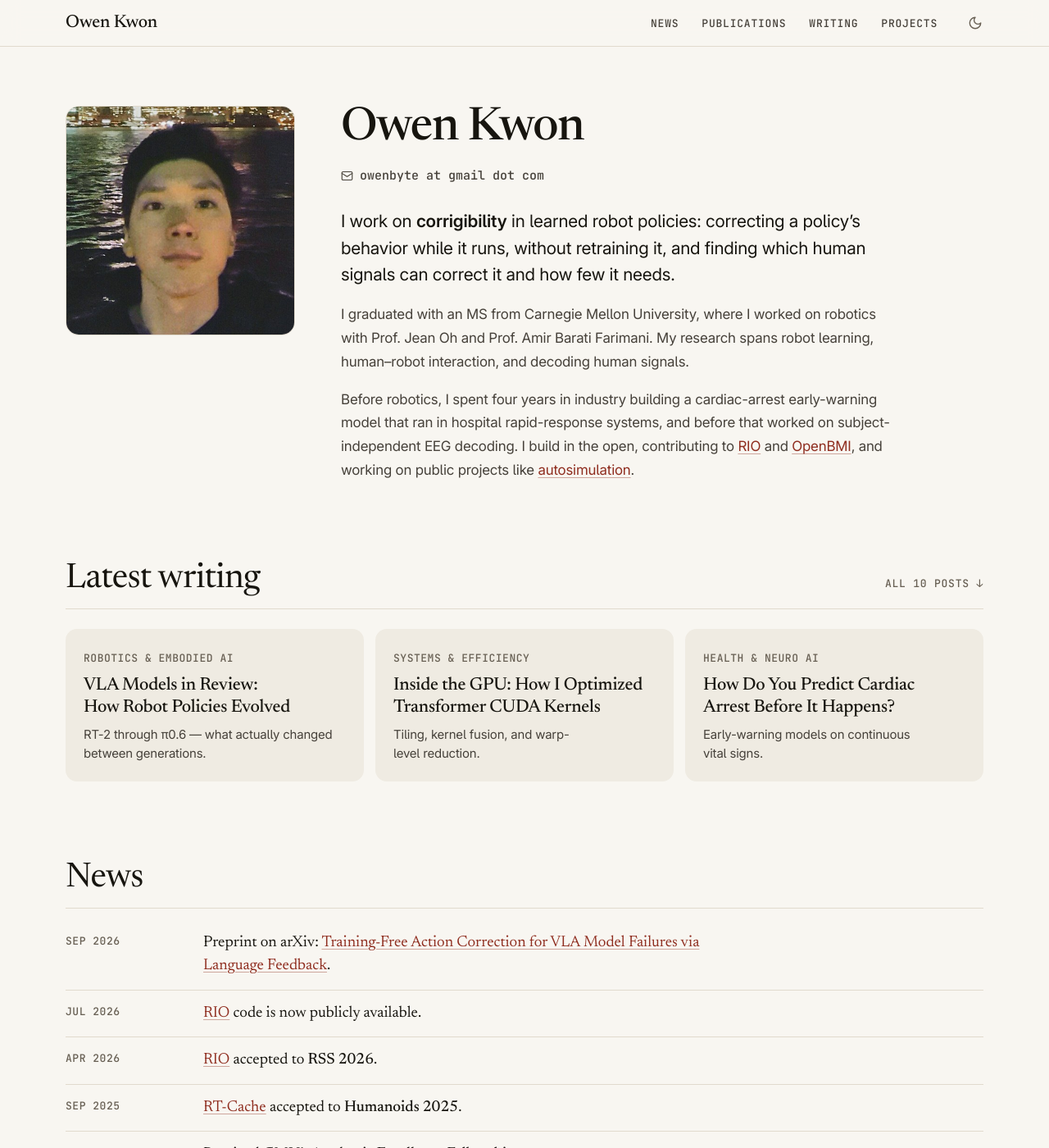
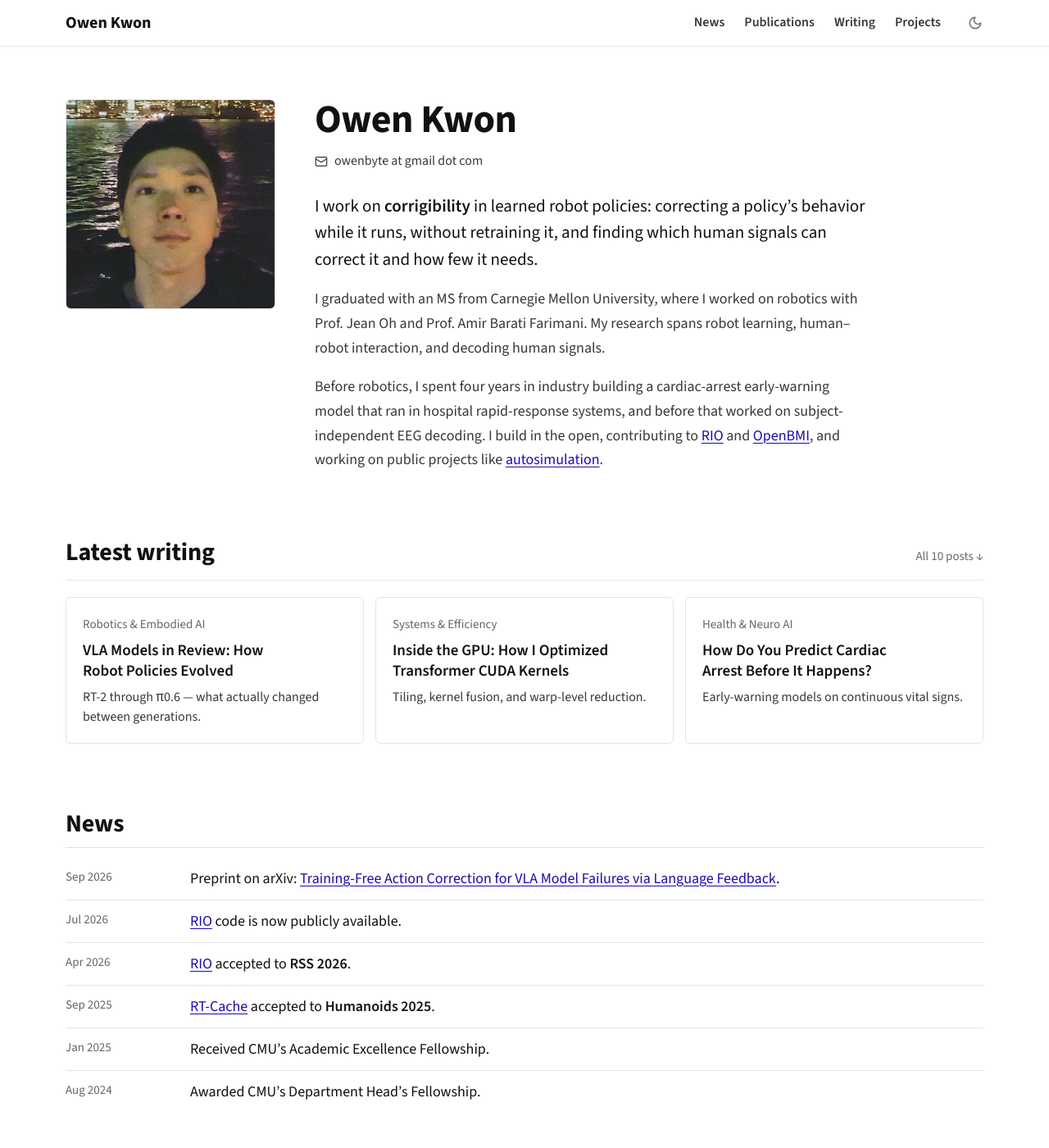
Before and after one commit to owenkgit/owenkgit.github.io, a Jekyll site: the page built from index.md, in a window 1280 px wide and 1400 px high. Shown: the whole window at 82% size. Built offline with Jekyll 4.4.1, drawn with Linux system fonts in a browser that asks for light colours.

Commit message:
Switch to the Classic look and add project thumbnails
- White page, Source Sans 3 throughout, classic blue underlined links,
  normal-case gray labels (replaces Inter, Newsreader and JetBrains Mono)
- Give every project a consistent 4:3 thumbnail beside its title
- Restyle the link-preview image to match

```diff
--- a/_includes/head.html
+++ b/_includes/head.html
@@ -10,10 +10,9 @@
 </script>
 <title>{% if page.title %}{{ page.title }} · {% endif %}{{ site.title }}</title>
 {% seo title=false %}
-<meta name="theme-color" content="#f8f6f1" media="(prefers-color-scheme: light)">
-<meta name="theme-color" content="#0b0c0e" media="(prefers-color-scheme: dark)">
-<link rel="preload" href="{{ '/static/fonts/inter-roman.woff2' | relative_url }}" as="font" type="font/woff2" crossorigin>
-<link rel="preload" href="{{ '/static/fonts/newsreader.woff2' | relative_url }}" as="font" type="font/woff2" crossorigin>
+<meta name="theme-color" content="#ffffff" media="(prefers-color-scheme: light)">
+<meta name="theme-color" content="#141414" media="(prefers-color-scheme: dark)">
+<link rel="preload" href="{{ '/static/fonts/source-sans.woff2' | relative_url }}" as="font" type="font/woff2" crossorigin>
 <link rel="stylesheet" href="{{ '/static/css/site.css' | relative_url }}?v={{ site.time | date: '%s' }}">
 <link rel="icon" href="{{ '/favicon.ico' | relative_url }}" sizes="16x16 32x32 48x48">
 <link rel="apple-touch-icon" href="{{ '/static/icons/apple-touch-icon.png' | relative_url }}">
--- a/_includes/projects.html
+++ b/_includes/projects.html
@@ -7,8 +7,13 @@
     {%- for pr in site.data.projects %}
     {%- assign href = pr.links.first.url %}
     <article class="project" id="{{ pr.id }}">
-      <h3>{% if href %}<a href="{{ href }}" target="_blank" rel="noopener">{{ pr.title }}</a>{% else %}{{ pr.title }}{% endif %}</h3>
-      <p class="label">{{ pr.year }}&nbsp;· {{ pr.context }}</p>
+      <div class="project-head">
+        <img class="project-thumb" src="{{ pr.image | relative_url }}" alt="" width="480" height="360" loading="lazy" decoding="async">
+        <div>
+          <h3>{% if href %}<a href="{{ href }}" target="_blank" rel="noopener">{{ pr.title }}</a>{% else %}{{ pr.title }}{% endif %}</h3>
+          <p class="label">{{ pr.year }}&nbsp;· {{ pr.context }}</p>
+        </div>
+      </div>
       <p class="project-summary">{{ pr.summary }}</p>
       {% include links.html links=pr.links %}
     </article>
--- a/static/css/site.css
+++ b/static/css/site.css
@@ -1,52 +1,43 @@
 /* =============================================================================
    Tokens -> base -> layout -> components.
-   Type system: headlines in serif (Newsreader), text in sans (Inter),
-   labels, dates and links in mono (JetBrains Mono).
-   Light = warm paper with an oxblood accent; dark = near-black with amber.
+   Classic look: white page, one humanist sans (Source Sans 3), blue links.
+   Light/dark themes swap the color tokens via [data-theme] on <html>.
    ========================================================================== */
 
-/* Inter 4.1 subset: weight 400–700 + optical size; italic only for venue lines. */
-@font-face { font-family: "Inter"; font-style: normal; font-weight: 400 700; font-display: swap; src: url("../fonts/inter-roman.woff2") format("woff2"); }
-@font-face { font-family: "Inter"; font-style: italic; font-weight: 400 500; font-display: swap; src: url("../fonts/inter-italic.woff2") format("woff2"); }
-/* Newsreader subset: weight 400–500 + optical size (6–72). */
-@font-face { font-family: "Newsreader"; font-style: normal; font-weight: 400 500; font-display: swap; src: url("../fonts/newsreader.woff2") format("woff2"); }
-/* JetBrains Mono subset: Basic Latin for labels. */
-@font-face { font-family: "JetBrains Mono"; font-style: normal; font-weight: 400 800; font-display: swap; src: url("../fonts/mono.woff2") format("woff2"); }
-/* Arial scaled to Inter's metrics so the font swap doesn't shift the layout. */
-@font-face { font-family: "Inter Fallback"; src: local("Arial"); size-adjust: 107%; ascent-override: 90%; descent-override: 22%; line-gap-override: 0%; }
+/* Source Sans 3 subset (Latin): weight 400–700; italic 400–600 for venue lines. */
+@font-face { font-family: "Source Sans 3"; font-style: normal; font-weight: 400 700; font-display: swap; src: url("../fonts/source-sans.woff2") format("woff2"); }
+@font-face { font-family: "Source Sans 3"; font-style: italic; font-weight: 400 600; font-display: swap; src: url("../fonts/source-sans-italic.woff2") format("woff2"); }
 
 :root {
   color-scheme: light;
-  --bg: #f8f6f1;
-  --surface: #efebe2;
-  --line: #e1dacd;
-  --text: #17150f;
-  --text-2: #46413a;
-  --text-3: #675f53;
-  --accent: #8f2d1f;
-  --accent-hover: #64190f;
+  --bg: #ffffff;
+  --surface: #f5f5f5;
+  --line: #e3e3e3;
+  --text: #111111;
+  --text-2: #383838;
+  --text-3: #666666;
+  --accent: #1a0dab;
+  --accent-hover: #0b0080;
   --img-filter: none;
 
-  --serif: "Newsreader", Georgia, "Times New Roman", serif;
-  --sans: "Inter", "Inter Fallback", ui-sans-serif, system-ui, -apple-system, "Segoe UI", Roboto, sans-serif;
-  --mono: "JetBrains Mono", ui-monospace, SFMono-Regular, Menlo, monospace;
+  --sans: "Source Sans 3", -apple-system, BlinkMacSystemFont, "Segoe UI", Helvetica, Arial, sans-serif;
   --page: 70rem;
   --measure: 42rem;
   --gutter: 1.25rem;
-  --radius: 0.75rem;
+  --radius: 6px;
   --header-h: 3.5rem;
 }
 
 :root[data-theme="dark"] {
   color-scheme: dark;
-  --bg: #0b0c0e;
-  --surface: #15171b;
-  --line: #262a31;
-  --text: #eceef2;
-  --text-2: #b3b8c1;
-  --text-3: #8b919c;
-  --accent: #f2c14e;
-  --accent-hover: #ffd986;
+  --bg: #141414;
+  --surface: #1d1d1d;
+  --line: #2e2e2e;
+  --text: #f3f3f3;
+  --text-2: #cfcfcf;
+  --text-3: #9d9d9d;
+  --accent: #8ab4f8;
+  --accent-hover: #b6d0fb;
   --img-filter: brightness(0.9);
 }
 
@@ -70,54 +61,45 @@ body {
   background: var(--bg);
   color: var(--text-2);
   font-family: var(--sans);
-  font-size: 1rem;
-  font-feature-settings: "cv05"; /* Inter's l with a tail, so l and I differ */
-  line-height: 1.65;
-  letter-spacing: -0.011em;
+  font-size: 1.0625rem;
+  line-height: 1.6;
   -webkit-font-smoothing: antialiased;
   -moz-osx-font-smoothing: grayscale;
 }
 
 @media (min-width: 48rem) {
-  body { font-size: 1.0625rem; }
+  body { font-size: 1.125rem; }
 }
 
 h1, h2, h3, h4, p, ol, ul { margin: 0; }
-h1, h2, h3, h4 { color: var(--text); font-weight: 500; text-wrap: balance; }
+h1, h2, h3, h4 { color: var(--text); text-wrap: balance; }
 p { text-wrap: pretty; }
 ol, ul { padding: 0; list-style: none; }
 img, video { display: block; max-width: 100%; }
 
 a { color: var(--accent); text-decoration: none; transition: color 0.15s, background-color 0.15s, border-color 0.15s; }
-a:hover { color: var(--accent-hover); }
+a:hover { color: var(--accent-hover); text-decoration: underline; text-underline-offset: 0.15em; }
 
-/* Links inside running text are underlined, not just colored. */
+/* Links in running text and link rows are always underlined. */
 .prose a,
-.news a {
+.news a,
+.textlinks a {
   text-decoration: underline;
   text-decoration-thickness: 1px;
-  text-underline-offset: 0.18em;
-  text-decoration-color: color-mix(in srgb, currentColor 40%, transparent);
+  text-underline-offset: 0.15em;
 }
-.prose a:hover,
-.news a:hover { text-decoration-color: currentColor; }
 
 :focus-visible { outline: 2px solid var(--accent); outline-offset: 2px; border-radius: 4px; }
-::selection { background: color-mix(in srgb, var(--accent) 22%, transparent); }
+::selection { background: color-mix(in srgb, var(--accent) 20%, transparent); }
 
 .icon { width: 1em; height: 1em; flex: none; }
 
-/* Small mono labels: dates, topics, venues, link labels. */
-.label {
-  color: var(--text-3);
-  font: 500 0.8125rem/1.5 var(--mono);
-  letter-spacing: 0.04em;
-  text-transform: uppercase;
-}
+/* Secondary text: dates, topics, project context. */
+.label { color: var(--text-3); font-size: 0.9375rem; line-height: 1.5; }
 
 .skip-link {
   position: absolute; top: -4rem; left: 1rem; z-index: 100;
-  padding: 0.5rem 0.875rem; border-radius: 8px;
+  padding: 0.5rem 0.875rem; border-radius: var(--radius);
   background: var(--text); color: var(--bg);
 }
 .skip-link:focus { top: 0.75rem; }
@@ -144,21 +126,21 @@ main.wrap { padding-bottom: 2rem; }
   position: sticky;
   top: 0;
   z-index: 50;
-  background: color-mix(in srgb, var(--bg) 86%, transparent);
+  background: color-mix(in srgb, var(--bg) 90%, transparent);
   -webkit-backdrop-filter: saturate(1.6) blur(12px);
   backdrop-filter: saturate(1.6) blur(12px);
   border-bottom: 1px solid var(--line);
 }
 
-.header-inner { display: flex; align-items: center; gap: 1.75rem; height: var(--header-h); }
+.header-inner { display: flex; align-items: center; gap: 1.5rem; height: var(--header-h); }
 
-.brand { margin-right: auto; color: var(--text); font: 500 1.375rem/1 var(--serif); letter-spacing: -0.01em; }
-.brand:hover { color: var(--text); }
+.brand { margin-right: auto; color: var(--text); font-size: 1.25rem; font-weight: 700; }
+.brand:hover { color: var(--text); text-decoration: none; }
 
-.nav { display: none; gap: 1.75rem; }
-.nav a { padding-block: 0.5rem; color: var(--text-2); font: 500 0.8125rem/1 var(--mono); letter-spacing: 0.06em; text-transform: uppercase; }
+.nav { display: none; gap: 1.5rem; }
+.nav a { padding-block: 0.5rem; color: var(--text-2); font-size: 1rem; font-weight: 600; }
 .nav a:hover,
-.nav a[aria-current] { color: var(--accent); }
+.nav a[aria-current] { color: var(--accent); text-decoration: none; }
 
 @media (min-width: 48rem) {
   .nav { display: flex; }
@@ -167,7 +149,7 @@ main.wrap { padding-bottom: 2rem; }
 .icon-btn {
   display: inline-grid; place-items: center;
   width: 2.25rem; height: 2.25rem; margin-right: -0.5rem; padding: 0;
-  border: 0; border-radius: 8px; background: none;
+  border: 0; border-radius: var(--radius); background: none;
   color: var(--text-3); font-size: 1.125rem; cursor: pointer;
 }
 .icon-btn:hover { color: var(--text); background: var(--surface); }
@@ -176,58 +158,51 @@ main.wrap { padding-bottom: 2rem; }
 :root[data-theme="dark"] .i-moon { display: none; }
 :root[data-theme="dark"] .i-sun { display: block; }
 
-/* Intro: photo beside name, bio and contact --------------------------------*/
+/* Intro: photo beside name, email and bio ----------------------------------*/
 
-.intro {
-  display: grid;
-  gap: 1.75rem;
-  padding-top: 2.5rem;
-}
+.intro { display: grid; gap: 1.5rem; padding-top: 2.5rem; }
 
 .portrait {
   width: 8.5rem;
   height: 8.5rem;
   border: 1px solid var(--line);
-  border-radius: 16px;
+  border-radius: var(--radius);
   object-fit: cover;
 }
 
-.intro-name {
-  font: 500 clamp(2.5rem, 1.8rem + 2.6vw, 3.5rem)/1.02 var(--serif);
-  letter-spacing: -0.02em;
-}
+.intro-name { font-size: clamp(2.25rem, 1.8rem + 1.8vw, 3rem); font-weight: 700; line-height: 1.05; letter-spacing: -0.01em; }
 
-.intro-email { margin-top: 0.75rem; font: 500 0.9375rem/1.5 var(--mono); letter-spacing: 0; }
+.intro-email { margin-top: 0.5rem; font-size: 1rem; }
 .intro-email a { display: inline-flex; align-items: center; gap: 0.5rem; padding-block: 0.3rem; color: var(--text-2); }
 .intro-email a:hover { color: var(--accent); }
 
-.prose { max-width: var(--measure); margin-top: 1.5rem; line-height: 1.7; }
+.prose { max-width: var(--measure); margin-top: 1.25rem; line-height: 1.65; }
 .prose p + p { margin-top: 1em; }
 .prose strong { color: var(--text); font-weight: 600; }
 .lead { color: var(--text); font-size: 1.1875rem; line-height: 1.55; }
+
+@media (min-width: 48rem) {
+  .intro { grid-template-columns: 16rem minmax(0, 1fr); gap: 3rem; align-items: start; padding-top: 4rem; }
+  .portrait { width: 16rem; height: 16rem; }
+  .lead { font-size: 1.3125rem; }
+}
 
 .intro-cta { display: flex; flex-wrap: wrap; gap: 0.625rem; margin-top: 1.75rem; }
 
 .btn {
   display: inline-flex; align-items: center; gap: 0.5rem;
-  min-height: 2.5rem; padding: 0.5rem 1.05rem;
-  border: 1px solid var(--line); border-radius: 999px;
-  color: var(--text); font: 500 0.9375rem/1 var(--sans);
+  min-height: 2.5rem; padding: 0.5rem 1rem;
+  border: 1px solid var(--line); border-radius: var(--radius);
+  color: var(--text); font-weight: 600;
 }
-.btn:hover { border-color: var(--text-3); color: var(--text); }
-
-@media (min-width: 48rem) {
-  .intro { grid-template-columns: 17.5rem minmax(0, 1fr); gap: 3.5rem; align-items: start; padding-top: 4.5rem; }
-  .portrait { width: 17.5rem; height: 17.5rem; }
-  .lead { font-size: 1.3125rem; }
-}
+.btn:hover { border-color: var(--text-3); color: var(--text); text-decoration: none; }
 
 /* Sections -----------------------------------------------------------------*/
 
-.section { margin-top: 4.5rem; }
+.section { margin-top: 4rem; }
 
 @media (min-width: 48rem) {
-  .section { margin-top: 6rem; }
+  .section { margin-top: 5rem; }
 }
 
 .section-head {
@@ -235,29 +210,22 @@ main.wrap { padding-bottom: 2rem; }
   align-items: baseline;
   justify-content: space-between;
   gap: 1rem;
-  margin-bottom: 1.5rem;
-  padding-bottom: 0.875rem;
+  margin-bottom: 1.25rem;
+  padding-bottom: 0.625rem;
   border-bottom: 1px solid var(--line);
 }
 
-.section-title { font: 400 clamp(2rem, 1.6rem + 1.4vw, 2.625rem)/1.05 var(--serif); letter-spacing: -0.015em; }
+.section-title { font-size: clamp(1.625rem, 1.4rem + 0.8vw, 1.875rem); font-weight: 700; line-height: 1.2; letter-spacing: -0.005em; }
 
-.section-link {
-  padding-block: 0.4rem;
-  color: var(--text-3);
-  font: 500 0.8125rem/1 var(--mono);
-  letter-spacing: 0.06em;
-  text-transform: uppercase;
-  white-space: nowrap;
-}
+.section-link { padding-block: 0.4rem; color: var(--text-3); font-size: 0.9375rem; white-space: nowrap; }
 .section-link:hover { color: var(--accent); }
 
-/* Inline mono links, e.g. "PAPER · WEBSITE · CODE". The dot belongs to the
+/* Inline links, e.g. "Paper · Website · Code". The dot belongs to the
    following link, so a wrapped line never ends with a dangling separator. */
-.textlinks { display: flex; flex-wrap: wrap; align-items: center; font: 500 0.8125rem/1 var(--mono); letter-spacing: 0.06em; text-transform: uppercase; }
+.textlinks { display: flex; flex-wrap: wrap; align-items: center; font-size: 0.9375rem; }
 .textlinks li { display: flex; align-items: center; }
-.textlinks li + li::before { content: "·"; margin-inline: 0.625rem; color: var(--text-3); }
-.textlinks a { padding-block: 0.45rem; }
+.textlinks li + li::before { content: "·"; margin-inline: 0.5rem; color: var(--text-3); }
+.textlinks a { padding-block: 0.4rem; }
 
 /* Latest writing: one card per topic ---------------------------------------*/
 
@@ -269,31 +237,32 @@ main.wrap { padding-bottom: 2rem; }
 
 .wcard {
   display: block;
-  padding: 1.25rem 1.375rem 1.375rem;
-  border-radius: 14px;
-  background: var(--surface);
+  padding: 1.125rem 1.25rem 1.25rem;
+  border: 1px solid var(--line);
+  border-radius: var(--radius);
   color: var(--text-2);
 }
-.wcard:hover { color: var(--text-2); background: color-mix(in srgb, var(--surface) 70%, var(--line)); }
-.wcard h3 { margin-top: 0.5rem; font: 500 1.375rem/1.2 var(--serif); letter-spacing: -0.01em; }
+.wcard:hover { border-color: var(--text-3); color: var(--text-2); text-decoration: none; }
+.wcard h3 { margin-top: 0.375rem; font-size: 1.1875rem; font-weight: 600; line-height: 1.3; }
 .wcard:hover h3 { color: var(--accent); }
-.wcard p { margin-top: 0.5rem; font-size: 0.9375rem; line-height: 1.55; }
+.wcard p { margin-top: 0.375rem; font-size: 1rem; line-height: 1.5; }
 
 /* News ---------------------------------------------------------------------*/
 
-.news li { display: grid; gap: 0.125rem; padding-block: 0.875rem; border-top: 1px solid var(--line); }
+.news li { display: grid; gap: 0.125rem; padding-block: 0.75rem; border-top: 1px solid var(--line); }
 .news li:first-child { border-top: 0; padding-top: 0.25rem; }
-.news time { line-height: 1.9; }
-.news p { max-width: 46rem; color: var(--text); font: 400 1.1875rem/1.5 var(--serif); letter-spacing: 0; }
-.news strong { font-weight: 500; }
+.news time { font-variant-numeric: tabular-nums; }
+.news p { max-width: 46rem; color: var(--text); line-height: 1.5; }
+.news strong { font-weight: 600; }
 
 @media (min-width: 48rem) {
-  .news li { grid-template-columns: 9rem minmax(0, 1fr); gap: 1.5rem; }
+  .news li { grid-template-columns: 8rem minmax(0, 1fr); gap: 1.5rem; }
+  .news time { line-height: 1.6; }
 }
 
 /* Publications -------------------------------------------------------------*/
 
-.entry { display: grid; gap: 1rem; padding-block: 2rem; }
+.entry { display: grid; gap: 1rem; padding-block: 1.75rem; }
 .entry + .entry { border-top: 1px solid var(--line); }
 .entries > .entry:first-child { padding-top: 0.5rem; }
 
@@ -331,24 +300,24 @@ main.wrap { padding-bottom: 2rem; }
   .entry--thumb .media { display: none; }
 }
 
-.entry-title { font: 500 1.5rem/1.22 var(--serif); letter-spacing: -0.01em; }
-.entry--thumb .entry-title { font-size: 1.25rem; }
+.entry-title { font-size: 1.375rem; font-weight: 600; line-height: 1.3; }
+.entry--thumb .entry-title { font-size: 1.1875rem; }
 .entry-title a { color: var(--text); }
 .entry-title a:hover { color: var(--accent); }
 
-.authors { margin-top: 0.5rem; font-size: 0.9375rem; line-height: 1.5; }
+.authors { margin-top: 0.375rem; font-size: 1rem; line-height: 1.5; }
 .authors .me { color: var(--text); font-weight: 600; }
 .authors .etal { color: var(--text-3); }
 
-.venue { margin-top: 0.25rem; font-size: 0.9375rem; font-style: italic; line-height: 1.5; }
-.venue .note { color: var(--text); font-style: normal; font-weight: 500; }
+.venue { margin-top: 0.125rem; font-size: 1rem; font-style: italic; line-height: 1.5; }
+.venue .note { color: var(--text); font-style: normal; font-weight: 600; }
 
-.entry-summary { max-width: var(--measure); margin-top: 0.75rem; font-size: 1rem; line-height: 1.6; }
+.entry-summary { max-width: var(--measure); margin-top: 0.625rem; line-height: 1.6; }
 
 .entry .textlinks,
-.project .textlinks { margin-top: 0.875rem; }
+.project .textlinks { margin-top: 0.5rem; }
 
-#publications > .subhead { margin: 2.5rem 0 0.25rem; }
+#publications > .subhead { margin: 2.25rem 0 0.25rem; font-weight: 600; }
 
 /* Writing: full list, two columns ------------------------------------------*/
 
@@ -358,37 +327,52 @@ main.wrap { padding-bottom: 2rem; }
   .post-list { grid-template-columns: repeat(2, minmax(0, 1fr)); }
 }
 
-.post { display: block; padding-block: 1.125rem; border-bottom: 1px solid var(--line); color: var(--text-2); }
-.post:hover { color: var(--text-2); }
-.post h3 { margin-top: 0.375rem; font: 500 1.3125rem/1.25 var(--serif); letter-spacing: -0.01em; }
+.post { display: block; padding-block: 1rem; border-bottom: 1px solid var(--line); color: var(--text-2); }
+.post:hover { color: var(--text-2); text-decoration: none; }
+.post h3 { margin-top: 0.25rem; font-size: 1.1875rem; font-weight: 600; line-height: 1.3; }
 .post:hover h3 { color: var(--accent); }
-.post p { margin-top: 0.25rem; font-size: 0.9375rem; line-height: 1.55; }
+.post p { margin-top: 0.25rem; font-size: 1rem; line-height: 1.5; }
 
-/* Projects: two columns with mono link labels ------------------------------*/
+/* Projects: two columns, thumbnail beside each title -----------------------*/
 
 .project-grid { display: grid; column-gap: 3rem; }
 
 .project { padding-block: 1.5rem; border-top: 1px solid var(--line); }
 .project:first-child { padding-top: 0.25rem; border-top: 0; }
-.project h3 { font: 500 1.375rem/1.22 var(--serif); letter-spacing: -0.01em; }
+
+.project-head { display: grid; grid-template-columns: 6.5rem minmax(0, 1fr); gap: 1rem; align-items: center; }
+.project-thumb {
+  width: 6.5rem;
+  height: auto;
+  aspect-ratio: 4 / 3;
+  border: 1px solid var(--line);
+  border-radius: var(--radius);
+  background: var(--surface);
+  object-fit: cover;
+  filter: var(--img-filter);
+}
+
+.project h3 { font-size: 1.1875rem; font-weight: 600; line-height: 1.3; }
 .project h3 a { color: var(--text); }
 .project h3 a:hover { color: var(--accent); }
-.project .label { margin-top: 0.375rem; }
-.project-summary { margin-top: 0.625rem; font-size: 1rem; line-height: 1.6; }
+.project .label { margin-top: 0.125rem; }
+.project-summary { margin-top: 0.75rem; line-height: 1.6; }
 
 @media (min-width: 48rem) {
   .project-grid { grid-template-columns: repeat(2, minmax(0, 1fr)); }
   .project:nth-child(2) { padding-top: 0.25rem; border-top: 0; }
+  .project-head { grid-template-columns: 7.5rem minmax(0, 1fr); gap: 1.125rem; }
+  .project-thumb { width: 7.5rem; }
 }
 
 /* Footer -------------------------------------------------------------------*/
 
-.site-footer { margin-top: 6rem; border-top: 1px solid var(--line); }
+.site-footer { margin-top: 5rem; border-top: 1px solid var(--line); }
 
 .footer-inner {
   display: flex; flex-wrap: wrap; justify-content: space-between; gap: 0.5rem 1.5rem;
   padding-block: 1.75rem 3rem;
-  color: var(--text-3); font: 500 0.8125rem/1.4 var(--mono); letter-spacing: 0.06em; text-transform: uppercase;
+  color: var(--text-3); font-size: 0.9375rem;
 }
 
 /* 404 ----------------------------------------------------------------------*/
```
Also changed, not shown: CLAUDE.md (+6 -6 lines), _data/projects.yml (+9 -1 lines), static/fonts/inter-italic.woff2 (deleted), static/fonts/inter-roman.woff2 (deleted), static/fonts/mono.woff2 (deleted), static/fonts/newsreader.woff2 (deleted), static/fonts/source-sans-italic.woff2 (added), static/fonts/source-sans.woff2 (added), static/media/ai-infra.webp (added), static/media/automl.webp (added), static/media/autosim.webp (added), static/media/avatar.webp (added), static/media/cuda-kernels.webp (added), static/media/llm-apps.webp (added), 3 more files.
